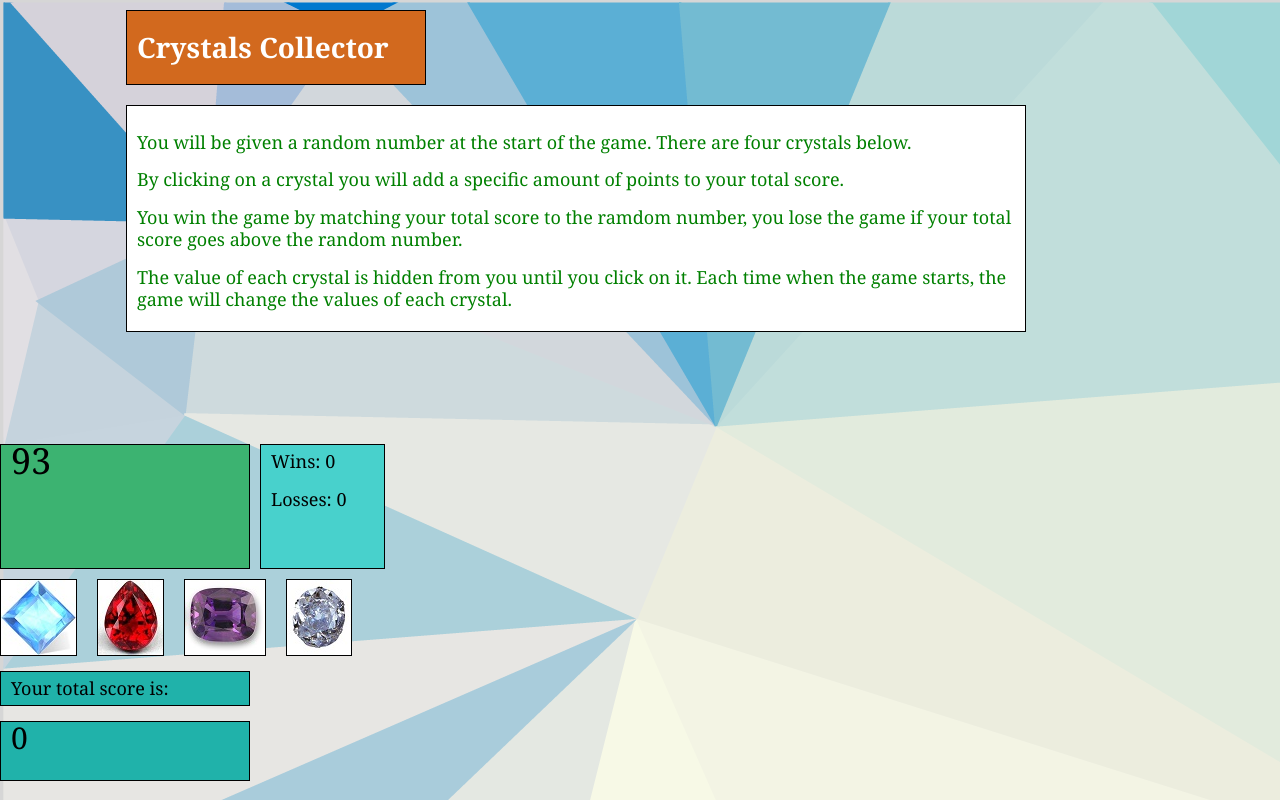
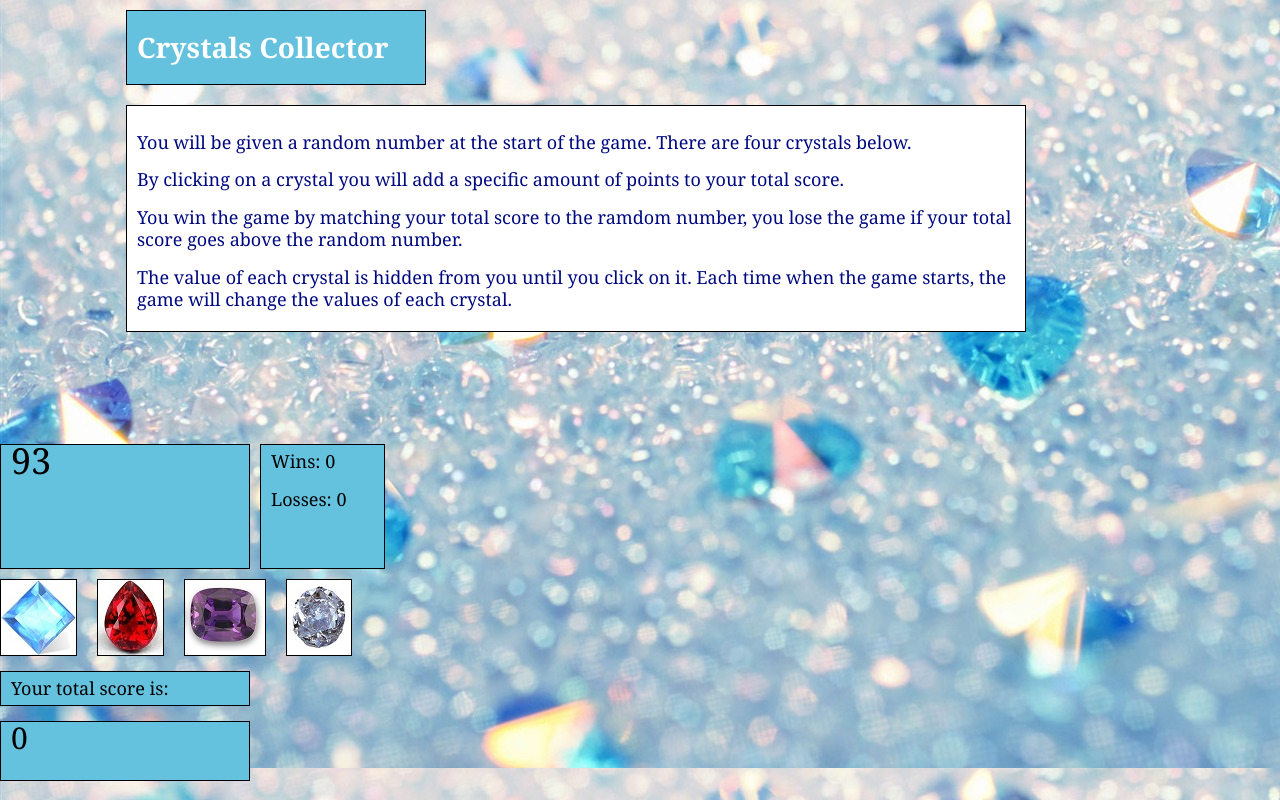
Before and after one commit to patsmth3/unit-4-game, a plain HTML site: page index.html in a window 1280 px wide. Drawn offline with nearby package versions, Linux system fonts and the light colour scheme.

Commit message:
Crysta.v2

```diff
--- a/assets/css/style.css
+++ b/assets/css/style.css
@@ -2,7 +2,7 @@
     box-sizing: border-box;
 }
 body{
-    background-image: url("../images/geobackground.png");
+    background-image: url("../images/crystal1.jpg");
     background-color: #cccc;
     font-family: Georgia, 'Times New Roman', Times, serif;
     font-size: 18px;
@@ -59,7 +59,7 @@ footer{
 
 
     input[type=button], input[type=submit], input[type=reset] {
-        background-color: #4CAF50;
+        background-color: #64c2df;
         border: none;
         color: white;
         padding: 16px 32px;
@@ -84,7 +84,7 @@ footer{
 
     #titleDiv{
         width: 300px;
-        background-color: #d2691e;
+        background-color: #64c2df;
         padding-top: 25px;
         padding-left: 10px;
         padding-bottom: 25px;
@@ -105,7 +105,7 @@ footer{
         padding-top: 25px;
         padding-left: 10px;
         padding-bottom: 5px;
-        color: #008000;
+        color: #000980;
         border-style: solid;
         border-width: 1px;
         border-color: black;
@@ -115,7 +115,7 @@ footer{
     #randomNumber{
         width: 250px;
         height: 125px;
-        background-color: #3cb371;
+        background-color: #64c2df;
         font-size: 36px;
         margin-top: 15px;
         padding-top: 5px;
@@ -132,7 +132,7 @@ footer{
     #gameCounters{
         width: 125px;
         height: 125px;
-        background-color: #48d1cc;
+        background-color: #64c2df;
         font-size: 18px;
         margin-left: 10px;
         margin-top: 15px;
@@ -156,7 +156,7 @@ footer{
         clear: both;
         width: 250px;
         height: 35px;
-        background-color: #20b2aa;
+        background-color: #64c2df;
         font-size: 18px;
         margin-top: 15px;
         padding-top: 5px;
@@ -174,7 +174,7 @@ footer{
         clear:both;
         width: 250px;
         height: 60px;
-        background-color: #20b2aa;
+        background-color: #64c2df;
         font-size: 30px;
         margin-top: 15px;
         padding-top: 5px;
```
Also changed, not shown: assets/images/crystal.jpeg (added), assets/images/crystal1.jpg (added).
